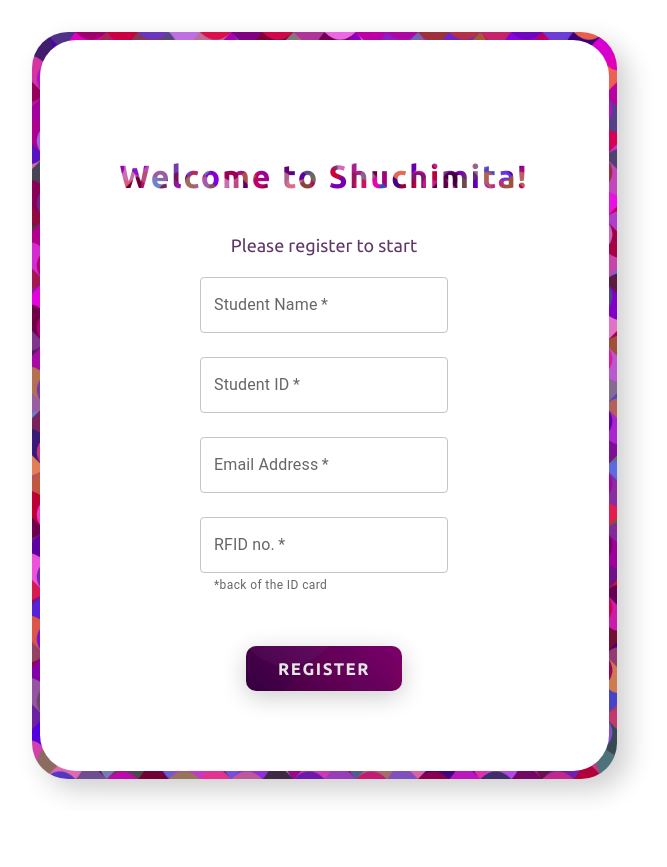
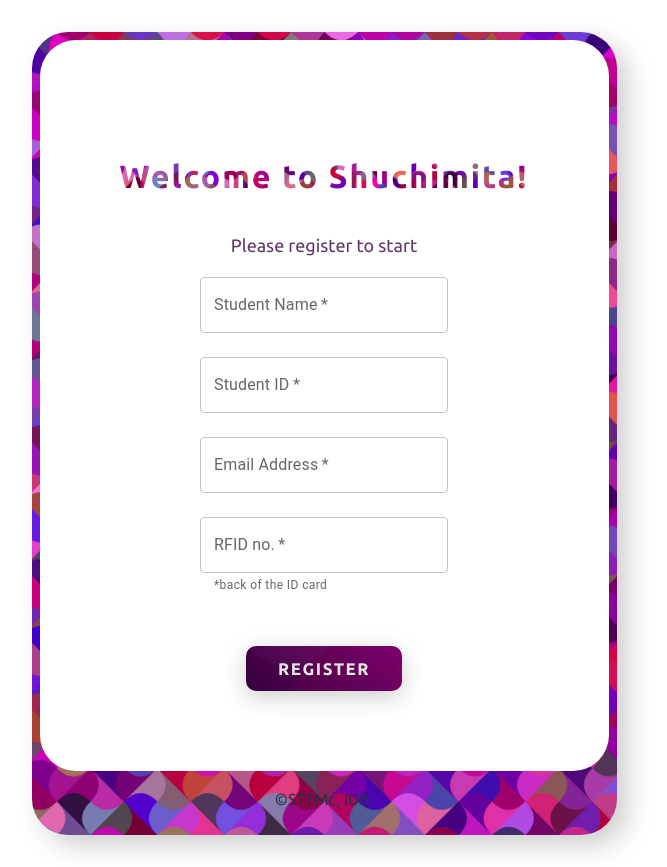
Before and after one commit to STEMc-dev/shuchimita, a React (Vite) app in the folder shuchimita-app/client/: page / in a window 1280 px wide. Shown: the whole page, without its empty margins (316-983 px from the left). Before the commit the page ends 811 px from the top, so only its background shows below. Built offline with nearby package versions, Linux system fonts and the light colour scheme; no server answers.

Commit message:
refactor: add rights to UI

```diff
--- a/shuchimita-app/client/src/App.css
+++ b/shuchimita-app/client/src/App.css
@@ -89,7 +89,7 @@
 	background-repeat: repeat;
 	background-size: contain;
 	position: absolute;
-	transition: all 0.3s ease-in-out;
+	transition: all 0.2s ease-in-out;
 	/* right: 0; */
 }
 
@@ -109,7 +109,7 @@
 	font-weight: 700;
 	letter-spacing: 1.5px;
 	z-index: 20;
-	transition: all 0.2s ease-in-out;
+	transition: all 0.1s ease-in-out;
 }
 
 #register-button:hover span {
--- a/shuchimita-app/client/src/App.jsx
+++ b/shuchimita-app/client/src/App.jsx
@@ -162,6 +162,11 @@ function App() {
 					</Grid>
 				</form>
 			</div>
+			<div>
+				<p style={{ fontWeight: "400" }}>
+					<span style={{ fontSize: "16px" }}>©</span>STEMc, IUB.
+				</p>
+			</div>
 		</Box>
 	);
 }
```
